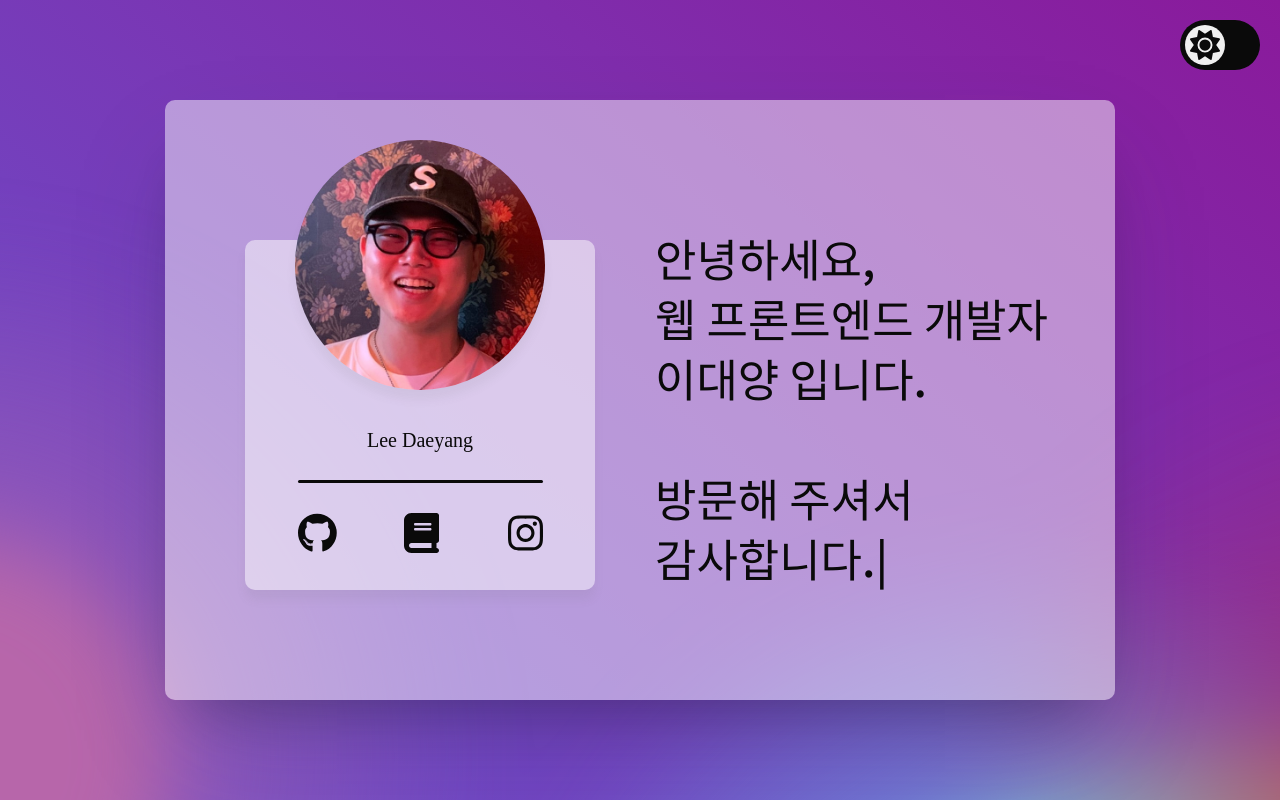
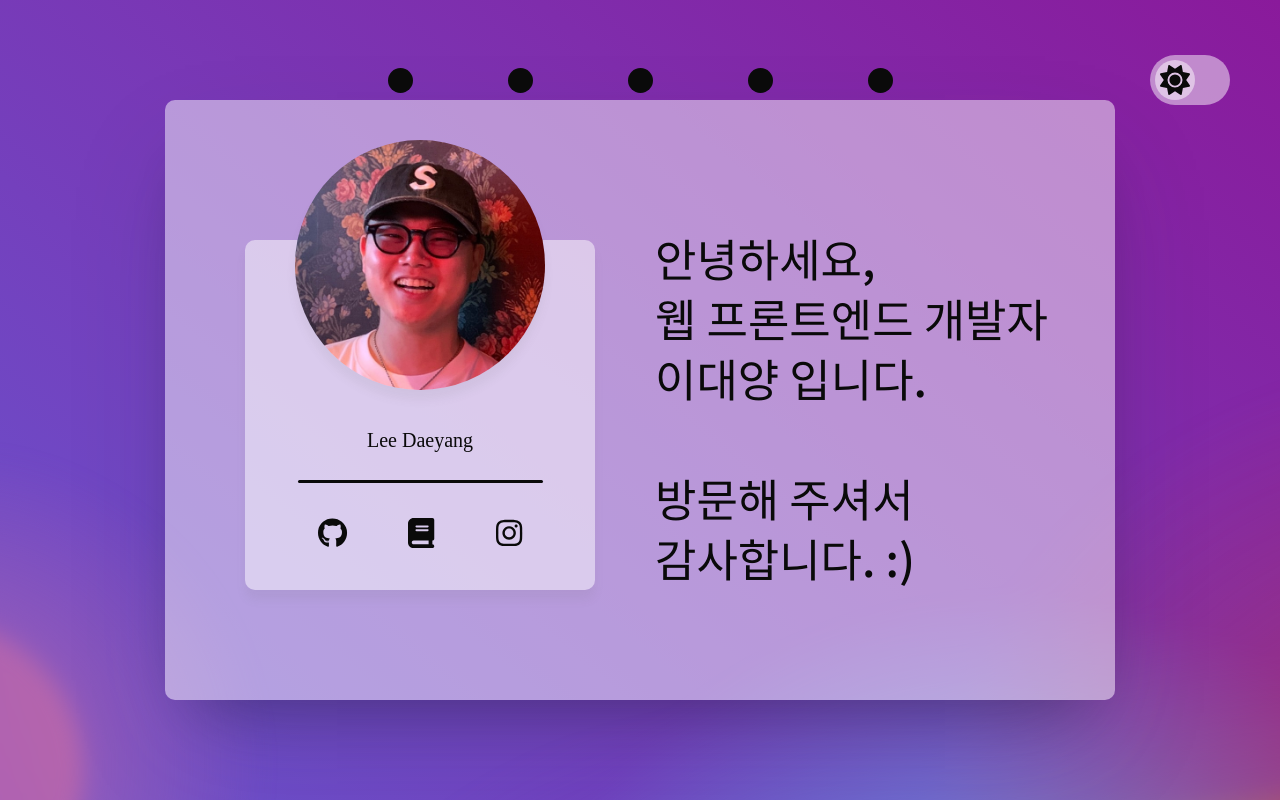
Before and after one commit to oceanlee-seoul/FE-PORTFOLIO, a React (Vite) app: page / in a window 1280 px wide. Shown: the top 800 px of the page. Built offline with nearby package versions, Linux system fonts and the light colour scheme.

Commit message:
feat: Contents of Table 추가

```diff
--- a/src/App.tsx
+++ b/src/App.tsx
@@ -1,6 +1,8 @@
-import { useState, createContext } from "react";
+import { useState, createContext, useEffect } from "react";
 import Home from "@components/Home";
 import "@src/App.css";
+import ContentsOfTable from "./components/ContentsOfTable";
+import AboutMe from "./components/AboutMe";
 
 export const AppContextForDisplayMode = createContext<{
   displayMode: "dark" | "light";
@@ -12,13 +14,18 @@ function App() {
   const changeDisplayMode = () => {
     displayMode === "dark" ? setDisplayMode("light") : setDisplayMode("dark");
   };
+  useEffect(() => {
+    console.log(window.scrollY);
+  }, [window.scrollY]);
 
   return (
     <div>
       <AppContextForDisplayMode.Provider
         value={{ displayMode, changeDisplayMode }}
       >
+        <ContentsOfTable />
         <Home />
+        <AboutMe />
       </AppContextForDisplayMode.Provider>
     </div>
   );
--- /dev/null
+++ b/src/components/AboutMe.tsx
@@ -0,0 +1,26 @@
+import styled from "styled-components";
+
+const AboutMeContainer = styled.div`
+  position: absolute;
+  width: 100vw;
+  height: 200vh;
+  background-color: black;
+  z-index: 5;
+`;
+
+const TestText = styled.h1`
+  color: white;
+  font-size: 5rem;
+  position: absolute;
+  top: 150vh;
+`;
+
+const AboutMe = () => {
+  return (
+    <AboutMeContainer>
+      <TestText>This is AboutMe</TestText>
+    </AboutMeContainer>
+  );
+};
+
+export default AboutMe;
--- /dev/null
+++ b/src/components/ContentsOfTable.tsx
@@ -0,0 +1,74 @@
+import { AppContextForDisplayMode } from "@src/App";
+import { useContext } from "react";
+import styled from "styled-components";
+import { darkModeFontColor, lightModeFontColor } from "@src/styles/Theme";
+
+const COTWrapper = styled.div`
+  position: absolute;
+  z-index: 300;
+  width: 600px;
+  height: 100px;
+  display: flex;
+  flex-direction: row;
+  top: 30px;
+  left: 50%;
+  transform: translateX(-50%);
+  justify-content: space-around;
+  align-items: center;
+  position: fixed;
+`;
+const COTItems = styled.button`
+  width: 25px;
+  height: 25px;
+  border-radius: 50%;
+  border: none;
+  cursor: pointer;
+`;
+
+const ContentsOfTable = () => {
+  const { displayMode } = useContext(AppContextForDisplayMode);
+  const handleScrollToTop = () => {
+    // Scroll to the top of the page (or target element)
+    window.scrollTo({
+      top: 664,
+      behavior: "smooth", // You can use 'auto' for instant scroll or 'smooth' for smooth scroll
+    });
+  };
+  return (
+    <COTWrapper>
+      <COTItems
+        style={{
+          backgroundColor:
+            displayMode === "dark" ? darkModeFontColor : lightModeFontColor,
+        }}
+      />
+      <COTItems
+        style={{
+          backgroundColor:
+            displayMode === "dark" ? darkModeFontColor : lightModeFontColor,
+        }}
+        onClick={handleScrollToTop}
+      />
+      <COTItems
+        style={{
+          backgroundColor:
+            displayMode === "dark" ? darkModeFontColor : lightModeFontColor,
+        }}
+      />
+      <COTItems
+        style={{
+          backgroundColor:
+            displayMode === "dark" ? darkModeFontColor : lightModeFontColor,
+        }}
+      />
+      <COTItems
+        style={{
+          backgroundColor:
+            displayMode === "dark" ? darkModeFontColor : lightModeFontColor,
+        }}
+      />
+    </COTWrapper>
+  );
+};
+
+export default ContentsOfTable;
--- a/src/components/Home.tsx
+++ b/src/components/Home.tsx
@@ -17,7 +17,7 @@ const Home = () => {
             <filter id="goo">
               <feGaussianBlur
                 in="SourceGraphic"
-                stdDeviation="10"
+                stdDeviation="20"
                 result="blur"
               />
               <feColorMatrix
@@ -50,7 +50,7 @@ const Home = () => {
           <div className={Styles.textBox}>
             <TypeAnimation
               sequence={[
-                `안녕하세요,\n웹 프론트엔드 개발자\n이대양 입니다.\n\n방문해 주셔서\n감사합니다.`,
+                `안녕하세요,\n웹 프론트엔드 개발자\n이대양 입니다.\n\n방문해 주셔서\n감사합니다. :)`,
               ]}
               wrapper="span"
               style={{ whiteSpace: "pre-line", fontSize: "4.5rem" }}
--- a/src/components/ProfileCard.tsx
+++ b/src/components/ProfileCard.tsx
@@ -16,26 +16,16 @@ type TProfileCard = {
   text: string;
 };
 
-const ProfileCard = ({ text }: TProfileCard) => {
-  const { displayMode } = useContext(AppContextForDisplayMode);
-
 const ProfileWrapper = styled.div`
   transition: 0.3s;
   margin-top: 80px;
   width: 350px;
   height: 350px;
-    background-color: ${displayMode === "dark"
-      ? darkModeContainerColor
-      : lightModeContainerColor};
   border-radius: 10px;
   position: relative;
   display: flex;
   flex-direction: column;
   align-items: center;
-    box-shadow: ${displayMode === "dark"
-        ? "rgba(121, 121, 121, 0.096)"
-        : "rgba(99, 99, 99, 0.085)"}
-      0px 10px 10px 0px;
 `;
 const ProfileImage = styled.img`
   position: absolute;
@@ -45,10 +35,6 @@ const ProfileCard = ({ text }: TProfileCard) => {
   width: 250px;
   height: 250px;
   border-radius: 50%;
-    box-shadow: ${displayMode === "dark"
-        ? "rgba(121, 121, 121, 0.096)"
-        : "rgba(99, 99, 99, 0.085)"}
-      0px 10px 10px 0px;
 `;
 const ProfileBar = styled.span`
   display: inline-block;
@@ -56,9 +42,6 @@ const ProfileCard = ({ text }: TProfileCard) => {
   height: 3px;
   border-radius: 5px;
   margin-top: 30px;
-    background-color: ${displayMode === "dark"
-      ? darkModeFontColor
-      : lightModeFontColor};
 `;
 const ProfileLinksContainer = styled.div`
   width: 70%;
@@ -68,19 +51,41 @@ const ProfileCard = ({ text }: TProfileCard) => {
 `;
 
 const StyledIcon = styled(FontAwesomeIcon)`
-    font-size: 4rem;
-    color: ${displayMode === "dark" ? darkModeFontColor : lightModeFontColor};
+  font-size: 3rem;
   cursor: pointer;
   transition: 0.3s;
-
+  border-radius: 5px;
+  padding: 5px 20px 5px 20px;
   &:hover {
     transform: scale(1.2);
   }
 `;
 
+const ProfileCard = ({ text }: TProfileCard) => {
+  const { displayMode } = useContext(AppContextForDisplayMode);
+
   return (
-    <ProfileWrapper>
-      <ProfileImage src={Memoji} />
+    <ProfileWrapper
+      style={{
+        backgroundColor:
+          displayMode === "dark"
+            ? darkModeContainerColor
+            : lightModeContainerColor,
+        boxShadow:
+          displayMode === "dark"
+            ? "rgba(121, 121, 121, 0.096) 0px 10px 10px 0px"
+            : "rgba(99, 99, 99, 0.085)  0px 10px 10px 0px",
+      }}
+    >
+      <ProfileImage
+        src={Memoji}
+        style={{
+          boxShadow:
+            displayMode === "dark"
+              ? "rgba(121, 121, 121, 0.096) 0px 10px 10px 0px"
+              : "rgba(99, 99, 99, 0.085)  0px 10px 10px 0px",
+        }}
+      />
       <h1
         style={{
           color:
@@ -91,11 +96,37 @@ const ProfileCard = ({ text }: TProfileCard) => {
       >
         {text}
       </h1>
-      <ProfileBar />
+      <ProfileBar
+        style={{
+          backgroundColor:
+            displayMode === "dark" ? darkModeFontColor : lightModeFontColor,
+        }}
+      />
       <ProfileLinksContainer>
-        <StyledIcon style={{ display: "block" }} icon={faGithub} />
-        <StyledIcon style={{ display: "block" }} icon={faBook} />
-        <StyledIcon style={{ display: "block" }} icon={faInstagram} />
+        <StyledIcon
+          style={{
+            display: "block",
+            color:
+              displayMode === "dark" ? darkModeFontColor : lightModeFontColor,
+          }}
+          icon={faGithub}
+        />
+        <StyledIcon
+          style={{
+            display: "block",
+            color:
+              displayMode === "dark" ? darkModeFontColor : lightModeFontColor,
+          }}
+          icon={faBook}
+        />
+        <StyledIcon
+          style={{
+            display: "block",
+            color:
+              displayMode === "dark" ? darkModeFontColor : lightModeFontColor,
+          }}
+          icon={faInstagram}
+        />
       </ProfileLinksContainer>
     </ProfileWrapper>
   );
--- /dev/null
+++ b/src/components/Projects.tsx
@@ -0,0 +1,5 @@
+const Projects = () => {
+  return <div></div>;
+};
+
+export default Projects;
--- /dev/null
+++ b/src/components/Skills.tsx
@@ -0,0 +1,5 @@
+const Skills = () => {
+  return <div></div>;
+};
+
+export default Skills;
--- a/src/components/ToggleDisplayMode.tsx
+++ b/src/components/ToggleDisplayMode.tsx
@@ -3,23 +3,27 @@ import { FontAwesomeIcon } from "@fortawesome/react-fontawesome";
 import styled from "styled-components";
 import { AppContextForDisplayMode } from "@src/App";
 import { useContext } from "react";
+import {
+  darkModeContainerColor,
+  darkModeFontColor,
+  lightModeContainerColor,
+  lightModeFontColor,
+} from "@src/styles/Theme";
 
 const ButtonWrapper = styled.button`
-  background-color: #0a0a0a;
   z-index: 100;
   position: absolute;
   border-radius: 50px;
   height: 50px;
   width: 80px;
   overflow: hidden;
-  right: 20px;
-  top: 20px;
+  right: 50px;
+  top: 55px;
   border: none;
   position: fixed;
   cursor: pointer;
 `;
 const ButtonToggle = styled.div`
-  background-color: rgb(240, 240, 240);
   width: 40px;
   height: 40px;
   border-radius: 50px;
@@ -29,7 +33,6 @@ const ButtonToggle = styled.div`
 const StyledIcon = styled(FontAwesomeIcon)`
   font-size: 30px;
   margin-top: 5px;
-  color: #0a0a0a;
 `;
 
 const ToggleDisplayMode = () => {
@@ -38,11 +41,32 @@ const ToggleDisplayMode = () => {
   );
 
   return (
-    <ButtonWrapper onClick={changeDisplayMode}>
+    <ButtonWrapper
+      onClick={changeDisplayMode}
+      style={{
+        backgroundColor:
+          displayMode === "dark"
+            ? darkModeContainerColor
+            : lightModeContainerColor,
+      }}
+    >
       <ButtonToggle
-        style={{ left: displayMode === "light" ? "5px" : "35px", top: "5px" }}
+        style={{
+          left: displayMode === "light" ? "5px" : "35px",
+          top: "5px",
+          backgroundColor:
+            displayMode === "dark"
+              ? darkModeContainerColor
+              : lightModeContainerColor,
+        }}
       >
-        <StyledIcon icon={displayMode === "dark" ? faMoon : faSun} />
+        <StyledIcon
+          icon={displayMode === "dark" ? faMoon : faSun}
+          style={{
+            color:
+              displayMode === "dark" ? darkModeFontColor : lightModeFontColor,
+          }}
+        />
       </ButtonToggle>
     </ButtonWrapper>
   );
--- a/src/styles/Home.module.scss
+++ b/src/styles/Home.module.scss
@@ -92,11 +92,12 @@ $blending: hard-light;
   background: linear-gradient(40deg, $color-bg1, $color-bg2);
   top: 0;
   left: 0;
+  z-index: 10;
   svg {
     display: none;
   }
   .gradientsContainer {
-    filter: url(#goo) blur(40px);
+    filter: url(#goo) blur(10px);
     width: 100%;
     height: 100%;
   }
@@ -108,7 +109,7 @@ $blending: hard-light;
         rgba($color1, 0) 50%
       )
       no-repeat;
-    mix-blend-mode: $blending;
+    mix-blend-mode: hard-light;
     width: 1500px;
     height: 1500px;
     top: calc(50% - $circle-size / 2);
@@ -122,7 +123,7 @@ $blending: hard-light;
     background: radial-gradient(
         circle at center,
         rgba($color2, 0.8) 0,
-        rgba($color2, 0) 50%
+        rgba($color2, 0) 30%
       )
       no-repeat;
     mix-blend-mode: $blending;
```
Lines whose indentation alone changed are shown as unchanged.
